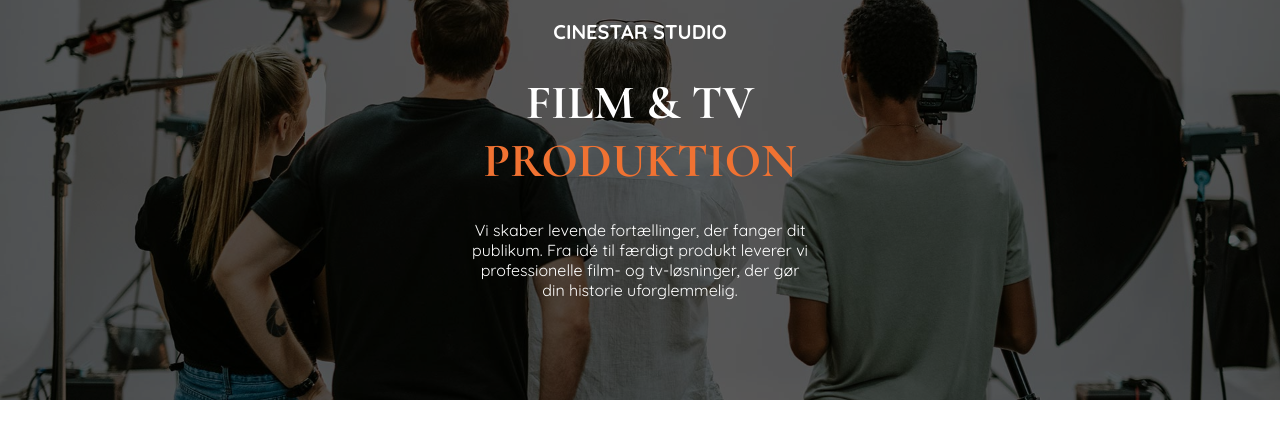
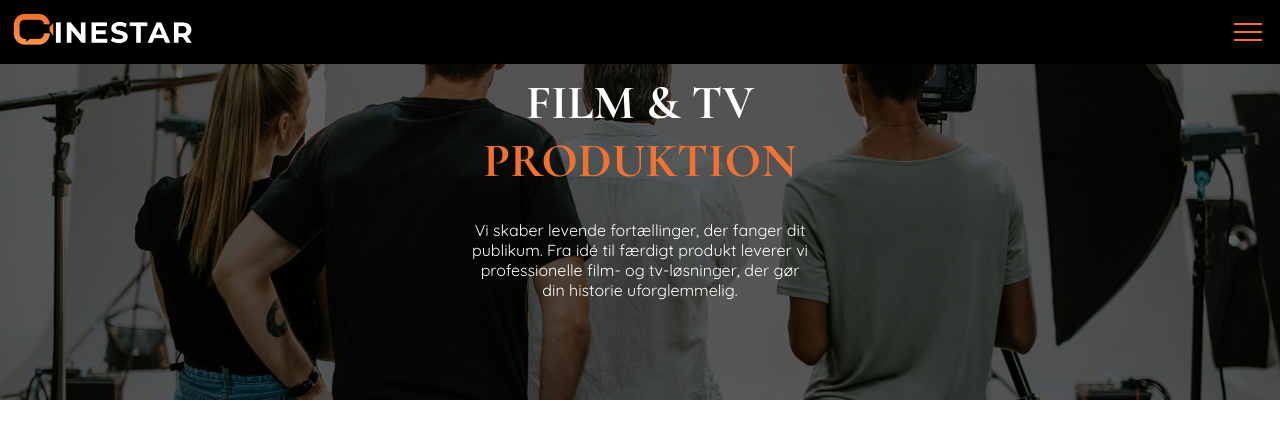
Before and after one commit to annajensen1804/cinestar_frontend, a React (Vite) app: page / in a window 1280 px wide. Shown: the top 438 px of the page. Built offline with nearby package versions, Linux system fonts and the light colour scheme.

Commit message:
Add Navigation
Closes #3

```diff
--- a/package.json
+++ b/package.json
@@ -10,6 +10,7 @@
     "preview": "vite preview"
   },
   "dependencies": {
+    "hamburger-react": "^2.5.2",
     "react": "^19.3.1",
     "react-dom": "^19.3.1",
     "react-router-dom": "^7.18.4",
--- a/src/components/layouts/AppLayout.jsx
+++ b/src/components/layouts/AppLayout.jsx
@@ -1,12 +1,13 @@
 import { Outlet, ScrollRestoration } from "react-router-dom";
 import { ToastContainer } from "react-toastify";
 import "react-toastify/dist/ReactToastify.css";
+import Navigation from "../navigation/Navigation";
 
 const AppLayout = () => {
   return (
     <div className="app">
 
-
+      <Navigation />
       <div className="main">
         <Outlet />
         <ScrollRestoration />
--- /dev/null
+++ b/src/components/navigation/Navigation.jsx
@@ -0,0 +1,89 @@
+import { useState } from "react";
+import { Link, NavLink } from "react-router-dom";
+import Hamburger from "hamburger-react";
+import { toast } from "react-toastify";
+import logo from "../../assets/logo.png";
+import styles from "./navigation.module.css";
+
+const Navigation = () => {
+  const [isOpen, setIsOpen] = useState(false);
+  /* const { isLoggedIn, logout } = useAuthContext(); */
+
+  const closeMenu = () => setIsOpen(false);
+
+  /* const handleLogout = () => {
+    logout();
+    closeMenu();
+    toast.success("Du er nu logget ud");
+    navigate("/");
+  }; */
+
+  return (
+    <nav className={styles.navbar}>
+      <Link to="/" onClick={closeMenu}>
+        <img src={logo} alt="logo" className={styles.logo} />
+      </Link>
+
+      <div className={styles["burger-menu"]}>
+
+        <Hamburger
+          toggled={isOpen}
+          toggle={setIsOpen}
+          size={28}
+          color="#F07232"
+        />
+      </div>
+
+      <ul
+        className={
+          isOpen ? `${styles["nav-links"]} ${styles.open}` : styles["nav-links"]
+        }
+      >
+        <li>
+          <NavLink onClick={closeMenu} to="/">
+            FORSIDE
+          </NavLink>
+        </li>
+        <li>
+          <NavLink onClick={closeMenu} to="/blog">
+            BLOG
+          </NavLink>
+        </li>
+        <li>
+          <NavLink onClick={closeMenu} to="/faq">
+            FAQ
+          </NavLink>
+        </li>
+        <li>
+          <NavLink onClick={closeMenu} to="/contact">
+            KONTAKT
+          </NavLink>
+        </li>
+
+        {/* {isLoggedIn ? (
+          <>
+            <li>
+              <NavLink onClick={closeMenu} to="/backoffice">
+                Backoffice
+              </NavLink>
+            </li>
+
+            <li>
+              <a onClick={handleLogout} style={{ cursor: "pointer" }}>
+                LOG UD
+              </a>
+            </li>
+          </>
+        ) : (
+          <li>
+            <NavLink onClick={closeMenu} to="/login">
+              LOGIN
+            </NavLink>
+          </li>
+        )} */}
+      </ul>
+    </nav>
+  );
+};
+
+export default Navigation;
--- /dev/null
+++ b/src/components/navigation/navigation.module.css
@@ -0,0 +1,112 @@
+
+.burger-menu :global(.hamburger-react) > div:nth-child(2) {
+  transform: translateX(6px);
+  width: 22px;
+  transition: transform 0.4s ease, width 0.4s ease;
+}
+
+.navbar {
+  display: flex;
+  justify-content: flex-start;
+  position: absolute;
+  width: 100%;
+  padding: 0.5em;
+  background-color: #000000;
+  z-index: 300;
+}
+
+.navbar img {
+    width: 190px;
+    height: auto;
+}
+
+.burger-menu {
+  position: relative;
+  z-index: 300;
+  cursor: pointer;
+  color: white;
+  display: flex;
+  justify-content: flex-end;
+  width: 100%;
+}
+
+.nav-links {
+  list-style: none;
+  display: none;
+  flex-direction: column;
+  position: absolute;
+  z-index: 200;
+  top: 0;
+  left: 0;
+  width: 100%;
+  height: 100vh;
+  background-color: black;
+  padding-top: 10em;
+
+  &.open {
+    display: flex;
+    justify-content: flex-start;
+  }
+
+  li {
+    padding: 1rem;
+    padding-left: 4rem;
+
+    a {
+      color: white;
+      text-decoration: none;
+      display: block;
+      position: relative;
+      font-family: "Quicksand";
+      font-size: 24px;
+      font-weight: 700;
+
+      &:after {
+        content: "";
+        position: absolute;
+        width: 100%;
+        transform: scaleX(0);
+        height: 2px;
+        bottom: 0;
+        left: 0;
+        transform-origin: bottom right;
+        transition: transform 0.3s ease-out;
+      }
+
+      &:hover:after {
+        transform: scaleX(1);
+        transform-origin: bottom left;
+      }
+    }
+  }
+}
+
+.nav-links li a:global(.active) {
+    color: #F07232;
+}
+
+@media (min-width: 1440px) {
+  .burger-menu {
+    display: none;
+  }
+
+  .logo {
+    width: 448px;
+  }
+
+  .nav-links {
+    display: flex;
+    flex-direction: row;
+    position: static;
+    width: auto;
+    background-color: transparent;
+    height: auto;
+    padding-top: 10px;
+  }
+
+  .nav-links li a {
+      margin: 0 1rem;
+      color: white;
+      font-weight: 700;
+    }
+}
```
Also changed, not shown: 1 other file (tests, documents, lock files or other folders).
